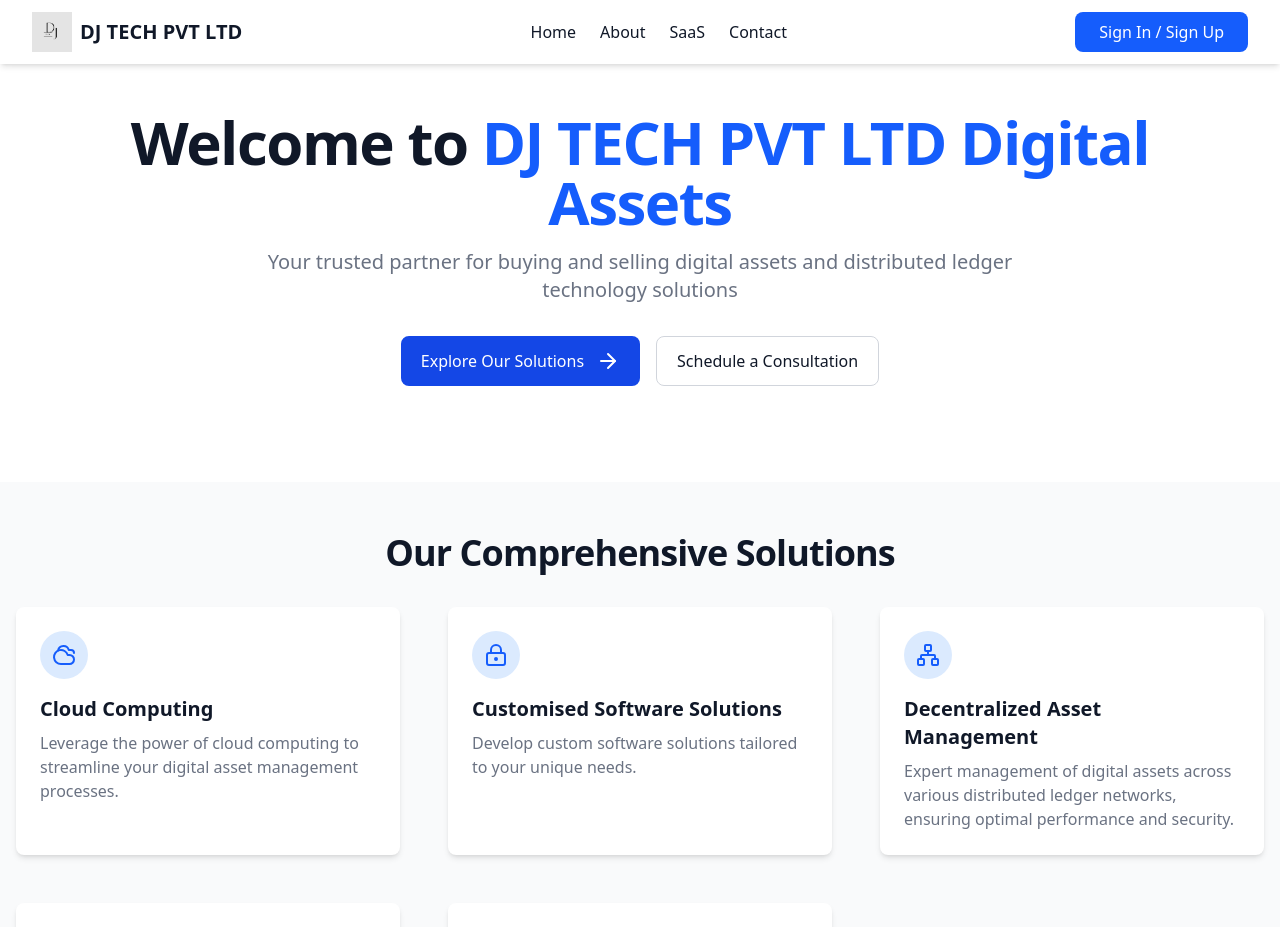
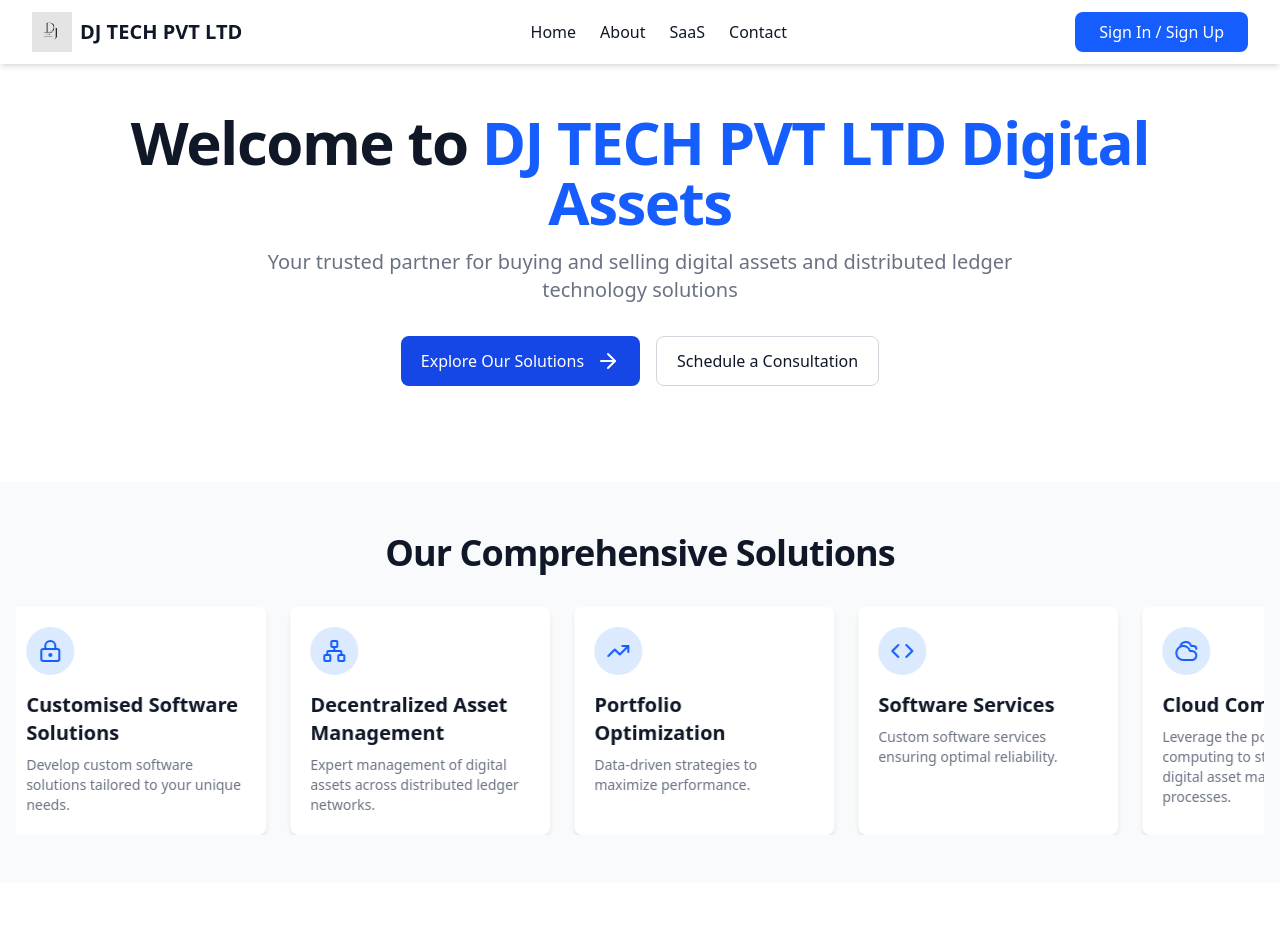
Before and after one commit to Manishshriwas/djpt, a React (Vite) app: page / in a window 1280 px wide. Shown: the top 927 px of the page. Built offline with nearby package versions, Linux system fonts and the light colour scheme.

Commit message:
home update

```diff
--- a/src/index.css
+++ b/src/index.css
@@ -52,3 +52,35 @@
   transform: translateY(0) scale(1);
   transition: all 0.7s ease-out;
 }
+
+
+
+
+
+/* Infinite cyclic marquee */
+.services-track {
+  animation: marquee 28s linear infinite;
+  will-change: transform;
+}
+
+/* Pause on hover */
+.group:hover .services-track {
+  animation-play-state: paused;
+}
+
+/* Move exactly half width (because content is duplicated) */
+@keyframes marquee {
+  0% {
+    transform: translateX(0);
+  }
+  100% {
+    transform: translateX(-50%);
+  }
+}
+
+/* Accessibility */
+@media (prefers-reduced-motion: reduce) {
+  .services-track {
+    animation: none;
+  }
+}
--- a/src/pages/Home.jsx
+++ b/src/pages/Home.jsx
@@ -33,78 +33,146 @@ const Home = () => {
 </section>
 
 
-<section id="services" className='bg-gray-50 dark:bg-gray-900 py-12'>
+<section id="services" className="bg-gray-50 dark:bg-gray-900 py-12">
   <div className="px-4 mx-auto max-w-screen-xl">
-    <h2 className='mb-8 text-3xl font-extrabold tracking-tight leading-tight text-center text-gray-900 dark:text-white md:text-4xl'>
+    <h2 className="mb-8 text-3xl font-extrabold tracking-tight leading-tight text-center text-gray-900 dark:text-white md:text-4xl">
       Our Comprehensive Solutions
     </h2>
 
-    <div className='space-y-8 md:grid md:grid-cols-2 lg:grid-cols-3 md:gap-12 md:space-y-0'>
+    {/* Marquee Wrapper */}
+    <div className="overflow-hidden group">
+      <div className="services-track flex gap-6 w-max">
 
-      <div className='service-card bg-white dark:bg-gray-800 rounded-lg shadow-md p-6'>
-        <div className='flex justify-center items-center mb-4 w-10 h-10 rounded-full bg-blue-100 lg:h-12 lg:w-12 dark:bg-blue-900'>
-          <Cloudy className='w-5 h-5 text-blue-600 lg:w-6 lg:h-6 dark:text-blue-300' />
+        {/* ===== ORIGINAL CARDS ===== */}
+        <div className="min-w-[260px] max-w-[260px] bg-white dark:bg-gray-800 rounded-lg shadow-md p-5 transition-all duration-300 hover:-translate-y-2 hover:shadow-xl">
+          <div className="flex justify-center items-center mb-4 w-12 h-12 rounded-full bg-blue-100 dark:bg-blue-900">
+            <Cloudy className="w-6 h-6 text-blue-600 dark:text-blue-300" />
           </div>
-        <h3 className="mb-2 text-xl font-bold dark:text-white">Cloud Computing</h3>
-        <p className='text-gray-500 dark:text-gray-400'>
+          <h3 className="mb-2 text-xl font-bold text-gray-900 dark:text-white">
+            Cloud Computing
+          </h3>
+          <p className="text-gray-500 dark:text-gray-400 text-sm">
             Leverage the power of cloud computing to streamline your digital asset
             management processes.
           </p>
         </div>
 
-      <div className='service-card bg-white dark:bg-gray-800 rounded-lg shadow-md p-6'>
-        <div className='flex justify-center items-center mb-4 w-10 h-10 rounded-full bg-blue-100 lg:h-12 lg:w-12 dark:bg-blue-900'>
-          <LockKeyhole className='w-5 h-5 text-blue-600 lg:w-6 lg:h-6 dark:text-blue-300' />
+        <div className="min-w-[260px] max-w-[260px] bg-white dark:bg-gray-800 rounded-lg shadow-md p-5 transition-all duration-300 hover:-translate-y-2 hover:shadow-xl">
+          <div className="flex justify-center items-center mb-4 w-12 h-12 rounded-full bg-blue-100 dark:bg-blue-900">
+            <LockKeyhole className="w-6 h-6 text-blue-600 dark:text-blue-300" />
           </div>
-        <h3 className="mb-2 text-xl font-bold dark:text-white">
+          <h3 className="mb-2 text-xl font-bold text-gray-900 dark:text-white">
             Customised Software Solutions
           </h3>
-        <p className='text-gray-500 dark:text-gray-400'>
+          <p className="text-gray-500 dark:text-gray-400 text-sm">
             Develop custom software solutions tailored to your unique needs.
           </p>
         </div>
 
-      <div className='service-card bg-white dark:bg-gray-800 rounded-lg shadow-md p-6'>
-        <div className='flex justify-center items-center mb-4 w-10 h-10 rounded-full bg-blue-100 lg:h-12 lg:w-12 dark:bg-blue-900'>
-          <Network className='w-5 h-5 text-blue-600 lg:w-6 lg:h-6 dark:text-blue-300' />
+        <div className="min-w-[260px] max-w-[260px] bg-white dark:bg-gray-800 rounded-lg shadow-md p-5 transition-all duration-300 hover:-translate-y-2 hover:shadow-xl">
+          <div className="flex justify-center items-center mb-4 w-12 h-12 rounded-full bg-blue-100 dark:bg-blue-900">
+            <Network className="w-6 h-6 text-blue-600 dark:text-blue-300" />
           </div>
-        <h3 className="mb-2 text-xl font-bold dark:text-white">
+          <h3 className="mb-2 text-xl font-bold text-gray-900 dark:text-white">
             Decentralized Asset Management
           </h3>
-        <p className='text-gray-500 dark:text-gray-400'>
-        Expert management of digital assets across various distributed ledger networks, ensuring optimal performance and security.
+          <p className="text-gray-500 dark:text-gray-400 text-sm">
+            Expert management of digital assets across distributed ledger networks.
           </p>
         </div>
 
-
-      <div className='service-card bg-white dark:bg-gray-800 rounded-lg shadow-md p-6'>
-        <div className='flex justify-center items-center mb-4 w-10 h-10 rounded-full bg-blue-100 lg:h-12 lg:w-12 dark:bg-blue-900'>
-          <TrendingUp className='w-5 h-5 text-blue-600 lg:w-6 lg:h-6 dark:text-blue-300' />
+        <div className="min-w-[260px] max-w-[260px] bg-white dark:bg-gray-800 rounded-lg shadow-md p-5 transition-all duration-300 hover:-translate-y-2 hover:shadow-xl">
+          <div className="flex justify-center items-center mb-4 w-12 h-12 rounded-full bg-blue-100 dark:bg-blue-900">
+            <TrendingUp className="w-6 h-6 text-blue-600 dark:text-blue-300" />
           </div>
-        <h3 className="mb-2 text-xl font-bold dark:text-white">
+          <h3 className="mb-2 text-xl font-bold text-gray-900 dark:text-white">
             Portfolio Optimization
           </h3>
-        <p className='text-gray-500 dark:text-gray-400'>
-        Data-driven strategies to maximize your digital asset portfolio’s performance, leveraging advanced algorithms and market analysis.
+          <p className="text-gray-500 dark:text-gray-400 text-sm">
+            Data-driven strategies to maximize performance.
           </p>
         </div>
 
-
-      <div className='service-card bg-white dark:bg-gray-800 rounded-lg shadow-md p-6'>
-        <div className='flex justify-center items-center mb-4 w-10 h-10 rounded-full bg-blue-100 lg:h-12 lg:w-12 dark:bg-blue-900'>
-          <Code className='w-5 h-5 text-blue-600 lg:w-6 lg:h-6 dark:text-blue-300' />
+        <div className="min-w-[260px] max-w-[260px] bg-white dark:bg-gray-800 rounded-lg shadow-md p-5 transition-all duration-300 hover:-translate-y-2 hover:shadow-xl">
+          <div className="flex justify-center items-center mb-4 w-12 h-12 rounded-full bg-blue-100 dark:bg-blue-900">
+            <Code className="w-6 h-6 text-blue-600 dark:text-blue-300" />
           </div>
-        <h3 className="mb-2 text-xl font-bold dark:text-white">
+          <h3 className="mb-2 text-xl font-bold text-gray-900 dark:text-white">
             Software Services
           </h3>
-        <p className='text-gray-500 dark:text-gray-400'>
-        Leverage our expertise to develop custom software solutions tailored to your unique needs, ensuring optimal performance and reliability.
+          <p className="text-gray-500 dark:text-gray-400 text-sm">
+            Custom software services ensuring optimal reliability.
+          </p>
+        </div>
+
+        {/* ===== DUPLICATE CARDS (REQUIRED FOR LOOP) ===== */}
+
+        <div className="min-w-[260px] max-w-[260px] bg-white dark:bg-gray-800 rounded-lg shadow-md p-5 transition-all duration-300 hover:-translate-y-2 hover:shadow-xl">
+          <div className="flex justify-center items-center mb-4 w-12 h-12 rounded-full bg-blue-100 dark:bg-blue-900">
+            <Cloudy className="w-6 h-6 text-blue-600 dark:text-blue-300" />
+          </div>
+          <h3 className="mb-2 text-xl font-bold text-gray-900 dark:text-white">
+            Cloud Computing
+          </h3>
+          <p className="text-gray-500 dark:text-gray-400 text-sm">
+            Leverage the power of cloud computing to streamline your digital asset
+            management processes.
+          </p>
+        </div>
+
+        <div className="min-w-[260px] max-w-[260px] bg-white dark:bg-gray-800 rounded-lg shadow-md p-5 transition-all duration-300 hover:-translate-y-2 hover:shadow-xl">
+          <div className="flex justify-center items-center mb-4 w-12 h-12 rounded-full bg-blue-100 dark:bg-blue-900">
+            <LockKeyhole className="w-6 h-6 text-blue-600 dark:text-blue-300" />
+          </div>
+          <h3 className="mb-2 text-xl font-bold text-gray-900 dark:text-white">
+            Customised Software Solutions
+          </h3>
+          <p className="text-gray-500 dark:text-gray-400 text-sm">
+            Develop custom software solutions tailored to your unique needs.
+          </p>
+        </div>
+
+        <div className="min-w-[260px] max-w-[260px] bg-white dark:bg-gray-800 rounded-lg shadow-md p-5 transition-all duration-300 hover:-translate-y-2 hover:shadow-xl">
+          <div className="flex justify-center items-center mb-4 w-12 h-12 rounded-full bg-blue-100 dark:bg-blue-900">
+            <Network className="w-6 h-6 text-blue-600 dark:text-blue-300" />
+          </div>
+          <h3 className="mb-2 text-xl font-bold text-gray-900 dark:text-white">
+            Decentralized Asset Management
+          </h3>
+          <p className="text-gray-500 dark:text-gray-400 text-sm">
+            Expert management of digital assets across distributed ledger networks.
+          </p>
+        </div>
+
+        <div className="min-w-[260px] max-w-[260px] bg-white dark:bg-gray-800 rounded-lg shadow-md p-5 transition-all duration-300 hover:-translate-y-2 hover:shadow-xl">
+          <div className="flex justify-center items-center mb-4 w-12 h-12 rounded-full bg-blue-100 dark:bg-blue-900">
+            <TrendingUp className="w-6 h-6 text-blue-600 dark:text-blue-300" />
+          </div>
+          <h3 className="mb-2 text-xl font-bold text-gray-900 dark:text-white">
+            Portfolio Optimization
+          </h3>
+          <p className="text-gray-500 dark:text-gray-400 text-sm">
+            Data-driven strategies to maximize performance.
+          </p>
+        </div>
+
+        <div className="min-w-[260px] max-w-[260px] bg-white dark:bg-gray-800 rounded-lg shadow-md p-5 transition-all duration-300 hover:-translate-y-2 hover:shadow-xl">
+          <div className="flex justify-center items-center mb-4 w-12 h-12 rounded-full bg-blue-100 dark:bg-blue-900">
+            <Code className="w-6 h-6 text-blue-600 dark:text-blue-300" />
+          </div>
+          <h3 className="mb-2 text-xl font-bold text-gray-900 dark:text-white">
+            Software Services
+          </h3>
+          <p className="text-gray-500 dark:text-gray-400 text-sm">
+            Custom software services ensuring optimal reliability.
           </p>
         </div>
 
       </div>
     </div>
+  </div>
 </section>
+
 
 
 
```
Lines whose indentation alone changed are shown as unchanged.
